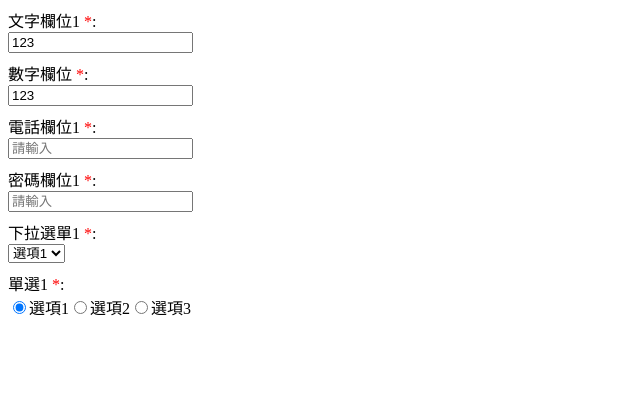
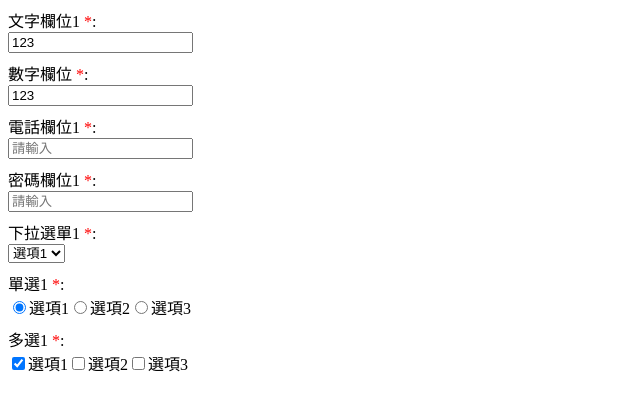
Before and after one commit to nsfe0619/2024_30day, an Angular app: page / in a window 1280 px wide. Shown: the top 410 px of the page, without its empty margins (0-640 px from the left). Built offline with nearby package versions, Linux system fonts and the light colour scheme.

Commit message:
[day09]checkbox多選元件

```diff
--- a/src/app/pages/main/main.component.ts
+++ b/src/app/pages/main/main.component.ts
@@ -66,7 +66,20 @@ export class MainComponent implements OnInit
                 { label: '選項2', value: '2' },
                 { label: '選項3', value: '3' },
             ]
-        }
+        },
+        {
+            name: 'checkbox1',
+            cname: '多選1',
+            inputType: 'checkbox',
+            placeholder: '',
+            required: true,
+            defaultValue: '1',
+            options: [
+                { label: '選項1', value: '1' },
+                { label: '選項2', value: '2' },
+                { label: '選項3', value: '3' },
+            ]
+        },
     ];
 
     constructor() { }
--- /dev/null
+++ b/src/app/shared/component/form/element/base-checkbox/base-checkbox.component.html
@@ -0,0 +1,12 @@
+<div>
+  <label class="checkbox" *ngFor="let option of options">
+    <input
+      type="checkbox"
+      [checked]="option.checked"
+      [name]="fieldSetting.name"
+      value="{{ option.value }}"
+      (change)="valueChange(option.value)"
+    />
+    <span> <b></b>{{ option.label }}</span>
+  </label>
+</div>
--- /dev/null
+++ b/src/app/shared/component/form/element/base-checkbox/base-checkbox.component.ts
@@ -0,0 +1,33 @@
+import { Component, Input, OnInit } from '@angular/core';
+import { FieldSetting } from '../field-setting.model';
+
+@Component({
+    selector: 'app-base-checkbox',
+    templateUrl: './base-checkbox.component.html',
+    styleUrls: ['./base-checkbox.component.scss']
+})
+export class BaseCheckboxComponent implements OnInit
+{
+
+    @Input() fieldSetting!: FieldSetting;
+    @Input() fieldObj!: any;
+    checkedValue!: string[];
+    options!: any[];
+
+    constructor() { }
+
+    ngOnInit(): void
+    {
+        this.checkedValue = this.fieldObj[this.fieldSetting.name].split(',');
+        this.options = this.fieldSetting.options?.map(opt => { return { ...opt, checked: !!this.checkedValue.find(c => c === opt.value) } }) || []
+    }
+
+    valueChange(value: string)
+    {
+        let thisOption = this.options.find(opt => opt.value == value);
+        thisOption.checked = !thisOption.checked;
+
+        this.checkedValue = this.options.filter(opt => opt.checked).map(opt => opt.value);
+        this.fieldObj[this.fieldSetting.name] = this.checkedValue.join(',');
+    }
+}
--- a/src/app/shared/component/form/element/element.module.ts
+++ b/src/app/shared/component/form/element/element.module.ts
@@ -9,6 +9,7 @@ import { FieldTemplateComponent } from './field-template/field-template.componen
 import { FormsModule } from '@angular/forms';
 import { BaseSelectComponent } from './base-select/base-select.component';
 import { BaseRadioComponent } from './base-radio/base-radio.component';
+import { BaseCheckboxComponent } from './base-checkbox/base-checkbox.component';
 
 
 
@@ -21,7 +22,8 @@ import { BaseRadioComponent } from './base-radio/base-radio.component';
         BasePasswordComponent,
         FieldTemplateComponent,
         BaseSelectComponent,
-        BaseRadioComponent
+        BaseRadioComponent,
+        BaseCheckboxComponent
     ],
     imports: [
         CommonModule,
--- a/src/app/shared/component/form/element/field/field.component.html
+++ b/src/app/shared/component/form/element/field/field.component.html
@@ -35,4 +35,10 @@
       [fieldObj]="fieldObj"
     ></app-base-radio>
   </div>
+  <div *ngSwitchCase="'checkbox'">
+    <app-base-checkbox
+      [fieldSetting]="fieldSetting"
+      [fieldObj]="fieldObj"
+    ></app-base-checkbox>
+  </div>
 </div>
```
Also changed, not shown: src/app/shared/component/form/element/base-checkbox/base-checkbox.component.scss (added), 1 other file (tests, documents, lock files or other folders).
